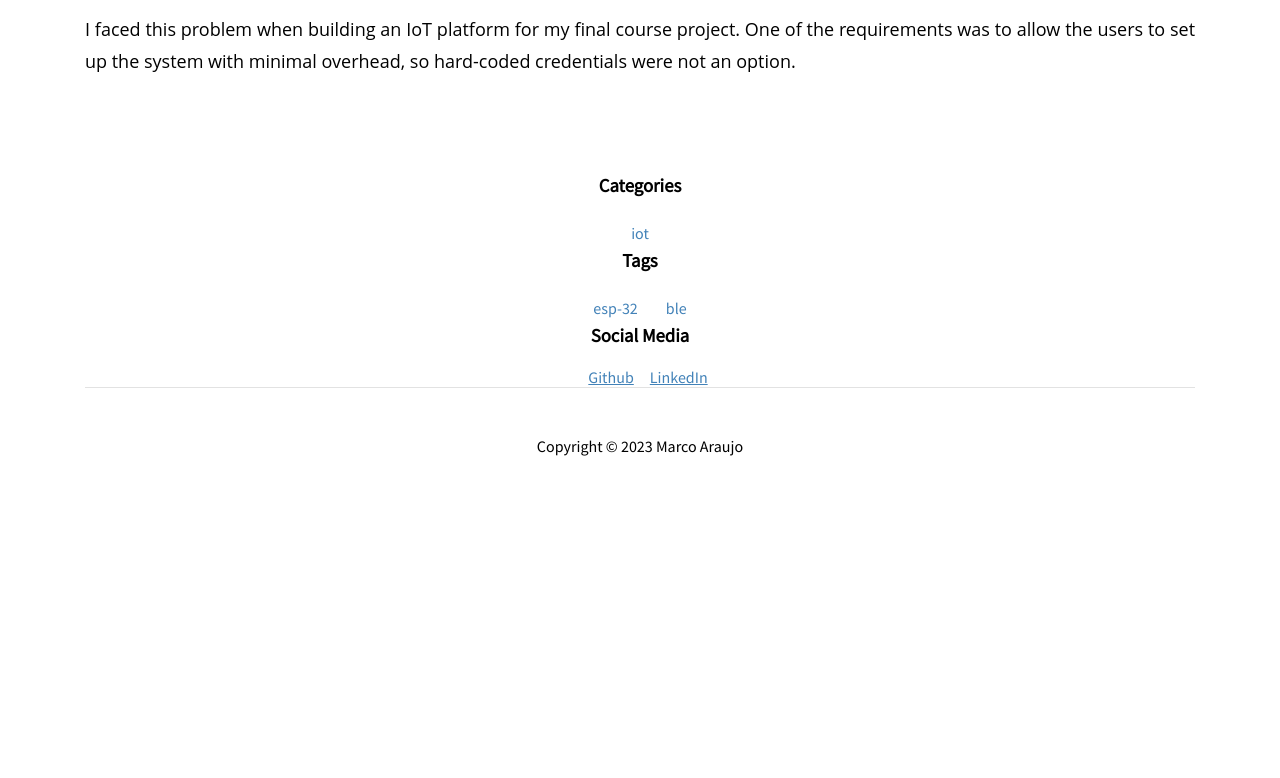
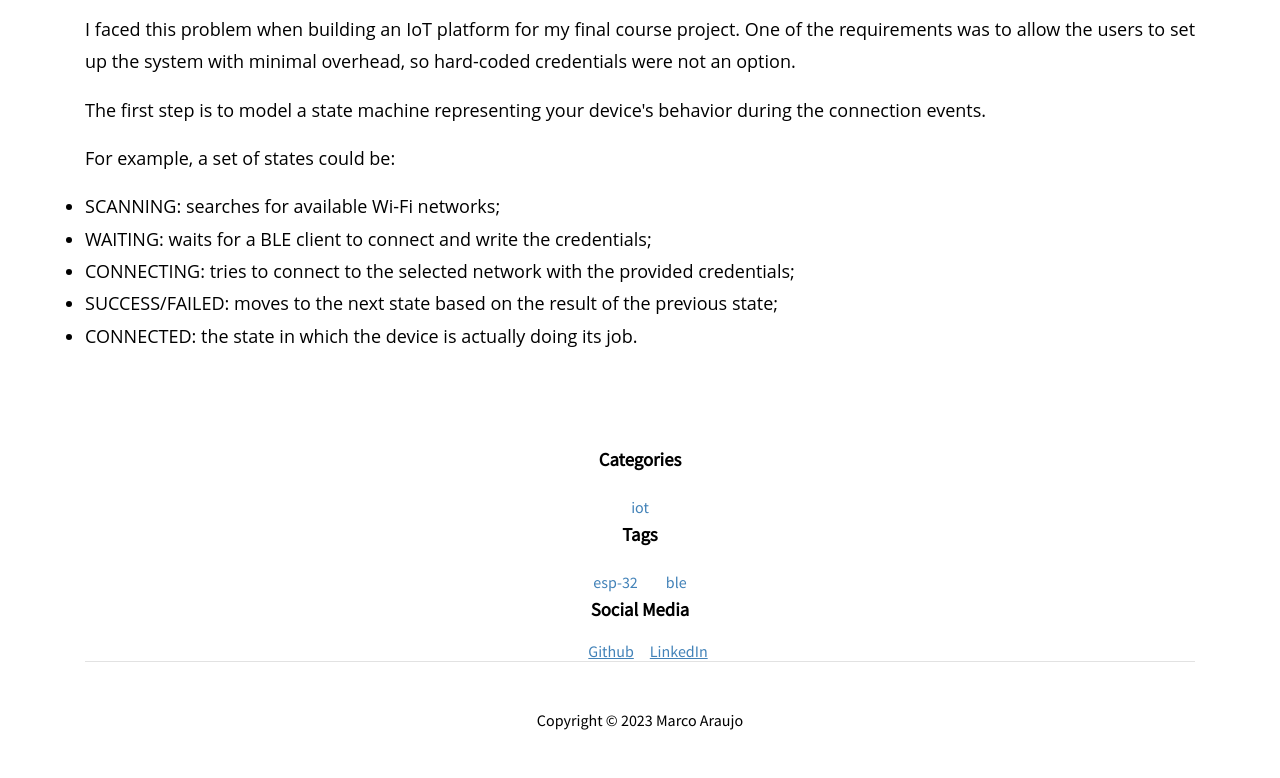
Before and after one commit to MarcoAraujoNeves/marcoaraujoneves.github.io, a Gatsby site: page /hello-world/ in a window 1280 px wide. Shown: the part 1071-1849 px from the top of the page. Before the commit the page ends 1575 px from the top, so only its background shows below. Built offline with nearby package versions, Linux system fonts and the light colour scheme; Gatsby itself is replaced by a stand-in of ours; some packages are replaced by stand-ins of ours; some icons are missing.

Commit message:
Update Blog “hello-world”

```diff
--- a/posts/hello-world.md
+++ b/posts/hello-world.md
@@ -14,3 +14,13 @@ Hard-coded credentials are the fastest way to connect your ESP32 board to a Wi-F
 A better way to handle these situations is to incorporate a connection feature built using the BLE module. With this feature, you can use a smartphone to connect to your board, select a network, and enter its password. It is even more interesting when building custom IoT devices, which often run for extended periods with minimal maintenance.
 
 I faced this problem when building an IoT platform for my final course project. One of the requirements was to allow the users to set up the system with minimal overhead, so hard-coded credentials were not an option.
+
+The first step is to model a state machine representing your device's behavior during the connection events.
+
+For example, a set of states could be:
+
+* SCANNING: searches for available Wi-Fi networks;
+* WAITING: waits for a BLE client to connect and write the credentials;
+* CONNECTING: tries to connect to the selected network with the provided credentials;
+* SUCCESS/FAILED: moves to the next state based on the result of the previous state;
+* CONNECTED: the state in which the device is actually doing its job.
```
